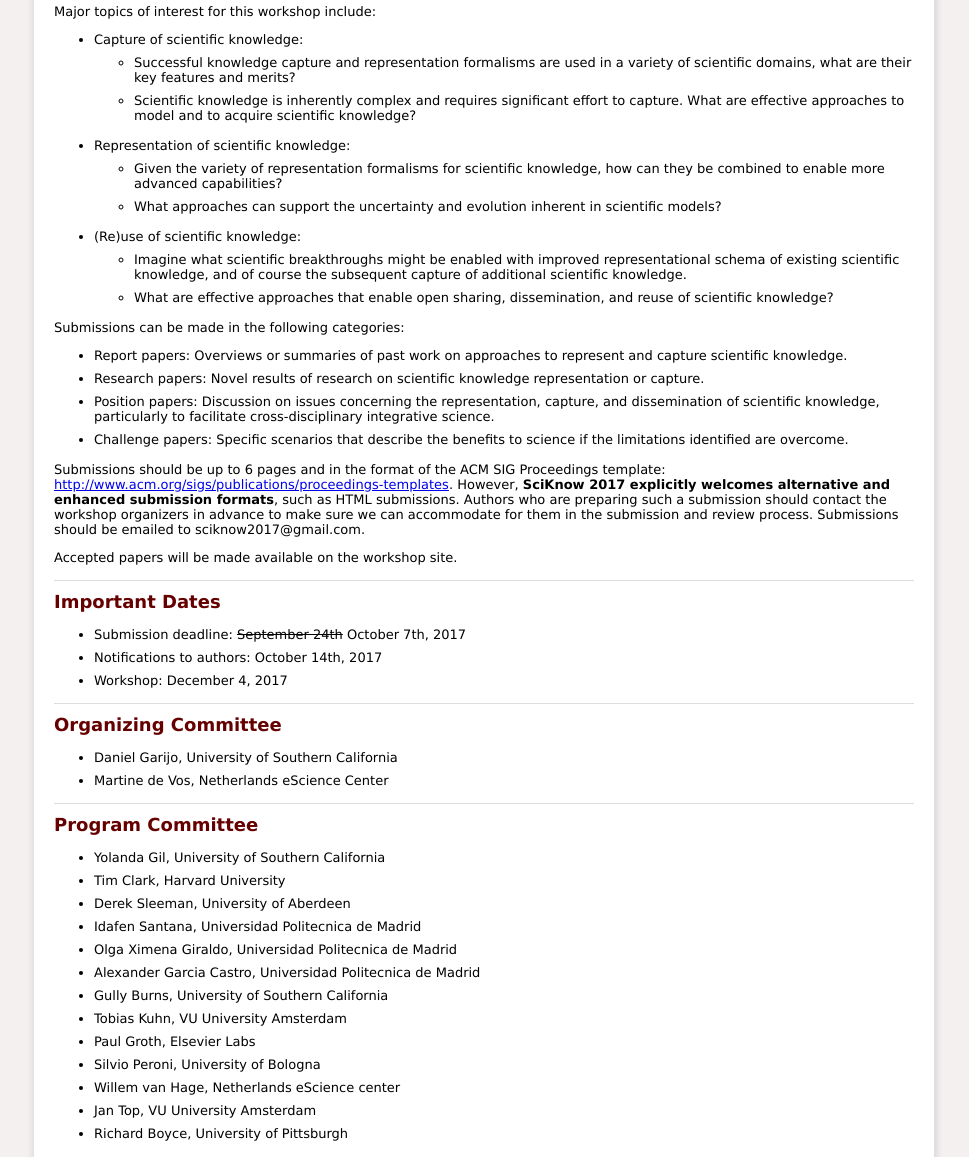
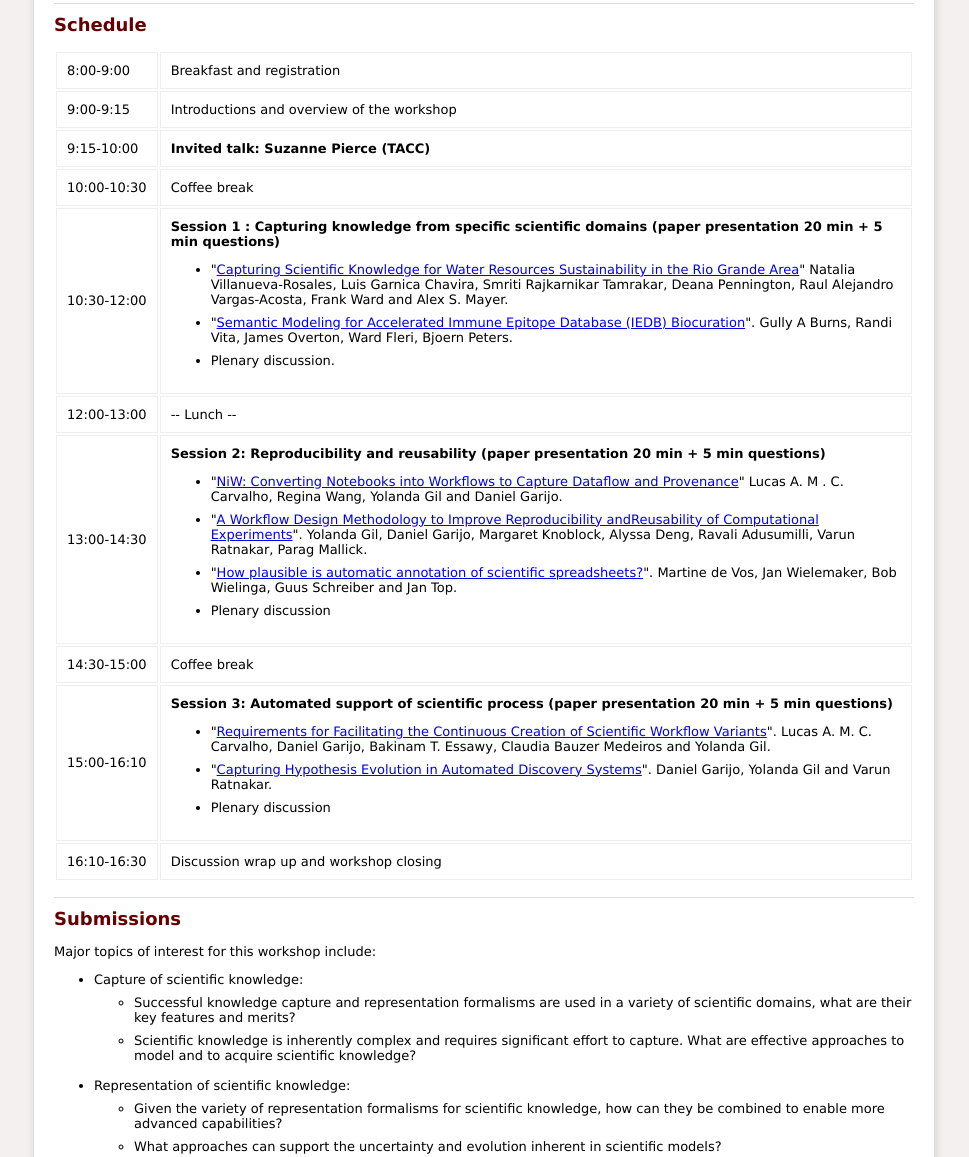
Before and after one commit to SciKnow/sciknow2017, a plain HTML site: page index.html in a window 1280 px wide. Shown: the part 768-1925 px from the top of the page, without its empty margins (156-1125 px from the left). Drawn offline with Linux system fonts and the light colour scheme.

Commit message:
update schedule

```diff
--- a/index.html
+++ b/index.html
@@ -88,12 +88,12 @@ Collocated with the Ninth International Conference on Knowledge Capture (K-CAP)<
 <h2>Contents</h2>
 <ul class="toc">
 <li><a href="#goals">Workshop Goals</a></li>
-<!--<li><a href="#schedule">Schedule</a></li>-->
+<li><a href="#schedule">Schedule</a></li>
 <li><a href="#submissions">Submissions</a></li>
 <li><a href="#dates">Important Dates</a></li>
 <li><a href="#org_committee">Organizing Committee</a></li>
 <li><a href="#prog_committee">Program Committee</a></li>
-<!--<li><a href="#papers">Accepted Papers</a></li>-->
+<li><a href="#papers">Accepted Papers</a></li>
 </ul>
 
 <div id="goals">
@@ -131,8 +131,8 @@ which started at K-CAP 2015 with a full day event (<a href="https://www.isi.edu/
 
 </div>
 
-<!--
-<a name="schedule"></a>
+
+<div id="schedule">
 <h2>Schedule</h2>
 <table class="schedule">
 <tbody><tr>
@@ -144,82 +144,62 @@ which started at K-CAP 2015 with a full day event (<a href="https://www.isi.edu/
 <td>Introductions and overview of the workshop</td>
 </tr>
 <tr>
-<td class="time">9:15-10:15</td>
-<td><b>Paper Presentations (Each 15mins + 5mins for questions)</b>
+<td class="time">9:15-10:00</td>
+<td><b>Invited talk: Suzanne Pierce (TACC)</b></td>
+</tr>
+<tr>
+<td class="time">10:00-10:30</td>
+<td>Coffee break</td>
+</tr>
+<td class="time">10:30-12:00</td>
+<td>
+<b>Session 1 : Capturing knowledge from specific scientific domains (paper presentation 20 min + 5 min questions)</b>
 <ul>
-<li>"<a href="https://www.isi.edu/ikcap/sciknow2015/papers/Panahiazar.pdf">Context Aware Recommendation Engine for Metadata Submission.</a>" Maryam Panahiazar, Michel Dumontier, and Olivier Gevaert, Stanford University.
-</li><li>"<a href="https://www.isi.edu/ikcap/sciknow2015/papers/Sleeman.pdf">An Update of the Temporal Discovery Workbench: a Case Study with ICU Patient Datasets.</a>" Derek Sleeman and Sam Cauvin, University of Aberdeen; Laura Moss, and John Kinsella, University of Glasgow.
-</li><li>"<a href="https://www.isi.edu/ikcap/sciknow2015/papers/Third.pdf">Capturing Scientific Knowledge on Medical Risk Factors.</a>"
- Allan Third and John Domingue, Open University; Eleni Kaldoudi,
-Stefanos Roumeliotis and Kalliopi Pafili, Democritus University of
-Thrace; George Gkotsis, King's College London.
+<li>"<a href="papers/villanueva.pdf">Capturing Scientific Knowledge for Water Resources Sustainability in the Rio Grande Area</a>" Natalia Villanueva-Rosales, Luis Garnica Chavira, Smriti Rajkarnikar Tamrakar, Deana Pennington, Raul Alejandro Vargas-Acosta, Frank Ward and Alex S. Mayer.
+</li><li>"<a href="papers/burns.pdf">Semantic Modeling for Accelerated Immune Epitope Database (IEDB) Biocuration</a>". Gully A Burns, Randi Vita, James Overton, Ward Fleri, Bjoern Peters.</li>
+<li>Plenary discussion.
+</li></ul>
+</td>
+<tr>
+<td class="time">12:00-13:00</td>
+<td>-- Lunch --</td>
+</tr>
+<tr>
+<td class="time">13:00-14:30</td>
+<td><b>Session 2: Reproducibility and reusability (paper presentation 20 min + 5 min questions)</b>
+<ul>
+<li>"<a href="papers/carvalho_niw.pdf">NiW: Converting Notebooks into Workflows to Capture Dataflow and Provenance</a>" Lucas A. M . C. Carvalho, Regina Wang, Yolanda Gil and Daniel Garijo.
+</li><li>"<a href="papers/gil.pdf">A Workflow Design Methodology to Improve Reproducibility andReusability of Computational Experiments</a>". Yolanda Gil, Daniel Garijo, Margaret Knoblock, Alyssa Deng, Ravali Adusumilli, Varun Ratnakar, Parag Mallick.</li>
+<li>"<a href="papers/de_vos.pdf">How plausible is automatic annotation of scientific spreadsheets?</a>". Martine de Vos, Jan Wielemaker, Bob Wielinga, Guus Schreiber and Jan Top.
+</li>
+<li>Plenary discussion</li>
+</ul>
+</td>
+</tr>
+<tr>
+<td class="time">14:30-15:00</td>
+<td>Coffee break</td>
+</tr>
+<tr>
+<td class="time">15:00-16:10</td>
+<td>
+<b>Session 3: Automated support of scientific process (paper presentation 20 min + 5 min questions)</b>
+<ul>
+<li>"<a href="papers/carvalho.pdf">Requirements for Facilitating the Continuous Creation of Scientific Workflow Variants</a>". Lucas A. M. C. Carvalho, Daniel Garijo, Bakinam T. Essawy, Claudia Bauzer Medeiros and Yolanda Gil.
+</li><li>"<a href="papers/garijo.pdf">Capturing Hypothesis Evolution in Automated Discovery Systems</a>". Daniel Garijo, Yolanda Gil and Varun Ratnakar.
+</li>
+<li>
+Plenary discussion
 </li></ul>
 </td>
 </tr>
 <tr>
-<td class="time">10:15-10:30</td>
-<td>Discussion (led by Tim Clark)</td>
+<td class="time">16:10-16:30</td>
+<td>Discussion wrap up and workshop closing</td>
 </tr>
-<tr>
-<td class="time">10:30-11:00</td>
-<td>-- Break --</td>
-</tr>
-<tr>
-<td class="time">11:00-12:00</td>
-<td>Invited talk (<b>Mark Musen, Stanford University</b>)</td>
-</tr>
-<tr>
-<td class="time">12:00-1:30</td>
-<td>-- Lunch --</td>
-</tr>
-<tr>
-<td class="time">1:30-2:30</td>
-<td>
-<b>Paper Presentations (Each 15mins + 5mins for questions)</b>
-<ul>
-<li>"<a href="https://www.isi.edu/ikcap/sciknow2015/papers/Louvan.pdf">Semantic Role Labeling for Process Recognition Questions.</a>"
- Samuel Louvan, Chetan Naik, Veronica Lynn, Ankit Arun, Niranjan
-Balasubramanian, Stony Brook University; Peter Clark, Allen Institute
-for Artificial Intelligence.
-</li><li>"<a href="https://www.isi.edu/ikcap/sciknow2015/papers/deVos.pdf">Requirements for the Domain Model of Environmental Computational Spreadsheets.</a>" Martine de Vos, Jan Wielemaker, Guus Schreiber, VU University Amsterdam; Jan Top, Wageningen University
-</li><li>"<a href="https://www.isi.edu/ikcap/sciknow2015/papers/Kansou.pdf">Investigating Cellulose Degradation: Placing Qualitative Reasoning in the Process.</a>" Kamal Kansou, INRA; Bert Bredeweg, University of Amsterdam.
-</li></ul>
-</td>
-</tr>
-<tr>
-<td class="time">2:30-3:00</td>
-<td>Discussion (led by Mark Musen)</td>
-</tr>
-<tr>
-</tr><tr>
-<td class="time">3:00-3:30</td>
-<td>-- Break --</td>
-</tr>
-<tr><td class="time">3:30-4:30</td>
-<td>
-<b>Paper Presentations (Each 15mins + 5mins for questions)</b>
-<ul>
-<li>"<a href="https://www.isi.edu/ikcap/sciknow2015/papers/Clark.pdf">Argument graphs: A New Model of Literature-Data Integration for Robust and Reproducible Science.</a>" Tim Clark, Harvard University.
-</li><li>"<a href="https://www.isi.edu/ikcap/sciknow2015/papers/Wu.pdf">Information Extraction for Scholarly Document Big Data.</a>" Jian Wu and C. Lee Giles, Pennsylvania State University.
-</li><li>"<a href="https://www.isi.edu/ikcap/sciknow2015/papers/EbertUphoff.pdf">Exploring Synergies between Machine Learning and Knowledge Representation to Capture Scientific Knowledge.</a>" Imme Ebert-Uphoff, Colorado State University; Yolanda Gil, University of Southern California.
-</li></ul>
-</td>
-</tr>
-<tr>
-<td class="time">4:30-4:40</td>
-<td>
-<b>Paper Presentations Continued (Each 10mins)</b>
-<ul>
-<li>"<a href="https://www.isi.edu/ikcap/sciknow2015/papers/Lynch.pdf">From Why to How through Knowledge Capture.</a>"  Kevin Lynch, Randall Ramsey, and George Ball, Raytheon Corporation.
-</li></ul>
-</td>
-</tr>
-<tr>
-<td class="time">4:40-5:30</td>
-<td>Discussion and wrap up (led by Yolanda Gil)</td>
-</tr>
+
 </tbody></table>
--->
+</div>
 
 <div id="submissions">
 <h2>Submissions</h2>
@@ -298,29 +278,22 @@ Submissions should be emailed to sciknow2017@gmail.com.
 </ul>
 </div>
 
-<!--
-<a name="papers"></a>
+<div id="papers">
 <h2>Accepted Papers</h2>
 <ul>
-<li>"<a href="https://www.isi.edu/ikcap/sciknow2015/papers/Louvan.pdf">Semantic Role Labeling for Process Recognition Questions.</a>"
- Samuel Louvan, Chetan Naik, Veronica Lynn, Ankit Arun, Niranjan
-Balasubramanian, Stony Brook University; Peter Clark, Allen Institute
-for Artificial Intelligence.
-</li><li>"<a href="https://www.isi.edu/ikcap/sciknow2015/papers/Clark.pdf">Argument graphs: A New Model of Literature-Data Integration for Robust and Reproducible Science.</a>" Tim Clark, Harvard University.
-</li><li>"<a href="https://www.isi.edu/ikcap/sciknow2015/papers/deVos.pdf">Requirements for the Domain Model of Environmental Computational Spreadsheets.</a>" Martine de Vos, Jan Wielemaker, Guus Schreiber, VU University Amsterdam; Jan Top, Wageningen University
-</li><li>"<a href="https://www.isi.edu/ikcap/sciknow2015/papers/EbertUphoff.pdf">Exploring Synergies between Machine Learning and Knowledge Representation to Capture Scientific Knowledge.</a>" Imme Ebert-Uphoff, Colorado State University; Yolanda Gil, University of Southern California.
-</li><li>"<a href="https://www.isi.edu/ikcap/sciknow2015/papers/Kansou.pdf">Investigating Cellulose Degradation: Placing Qualitative Reasoning in the Process.</a>" Kamal Kansou, INRA; Bert Bredeweg, University of Amsterdam.
-</li><li>"<a href="https://www.isi.edu/ikcap/sciknow2015/papers/Lynch.pdf">From Why to How through Knowledge Capture.</a>"  Kevin Lynch, Randall Ramsey, and George Ball, Raytheon Corporation.
-</li><li>"<a href="https://www.isi.edu/ikcap/sciknow2015/papers/Panahiazar.pdf">Context Aware Recommendation Engine for Metadata Submission.</a>" Maryam Panahiazar, Michel Dumontier, and Olivier Gevaert, Stanford University.
-</li><li>"<a href="https://www.isi.edu/ikcap/sciknow2015/papers/Sleeman.pdf">An Update of the Temporal Discovery Workbench: a Case Study with ICU Patient Datasets.</a>" Derek Sleeman and Sam Cauvin, University of Aberdeen; Laura Moss, and John Kinsella, University of Glasgow.
-</li><li>"<a href="https://www.isi.edu/ikcap/sciknow2015/papers/Third.pdf">Capturing Scientific Knowledge on Medical Risk Factors.</a>"
- Allan Third and John Domingue, Open University; Eleni Kaldoudi,
-Stefanos Roumeliotis and Kalliopi Pafili, Democritus University of
-Thrace; George Gkotsis, King's College London.
-</li><li>"<a href="https://www.isi.edu/ikcap/sciknow2015/papers/Wu.pdf">Information Extraction for Scholarly Document Big Data.</a>" Jian Wu and C. Lee Giles, Pennsylvania State University.
+<li>"<a href="papers/villanueva.pdf">Capturing Scientific Knowledge for Water Resources Sustainability in the Rio Grande Area</a>" Natalia Villanueva-Rosales, Luis Garnica Chavira, Smriti Rajkarnikar Tamrakar, Deana Pennington, Raul Alejandro Vargas-Acosta, Frank Ward and Alex S. Mayer.
+</li>
+<li>"<a href="papers/burns.pdf">Semantic Modeling for Accelerated Immune Epitope Database (IEDB) Biocuration</a>". Gully A Burns, Randi Vita, James Overton, Ward Fleri, Bjoern Peters.</li>
+<li>"<a href="papers/carvalho_niw.pdf">NiW: Converting Notebooks into Workflows to Capture Dataflow and Provenance</a>" Lucas A. M . C. Carvalho, Regina Wang, Yolanda Gil and Daniel Garijo.
+</li>
+<li>"<a href="papers/gil.pdf">A Workflow Design Methodology to Improve Reproducibility andReusability of Computational Experiments</a>". Yolanda Gil, Daniel Garijo, Margaret Knoblock, Alyssa Deng, Ravali Adusumilli, Varun Ratnakar, Parag Mallick.</li>
+<li>"<a href="papers/de_vos.pdf">How plausible is automatic annotation of scientific spreadsheets?</a>". Martine de Vos, Jan Wielemaker, Bob Wielinga, Guus Schreiber and Jan Top.
+</li>
+<li>"<a href="papers/carvalho.pdf">Requirements for Facilitating the Continuous Creation of Scientific Workflow Variants</a>". Lucas A. M. C. Carvalho, Daniel Garijo, Bakinam T. Essawy, Claudia Bauzer Medeiros and Yolanda Gil.
+</li>
+<li>"<a href="papers/garijo.pdf">Capturing Hypothesis Evolution in Automated Discovery Systems</a>". Daniel Garijo, Yolanda Gil and Varun Ratnakar.
 </li></ul>
-
--->
+</div>
 
 </div>
 </div>
```
Also changed, not shown: 7 other files.
